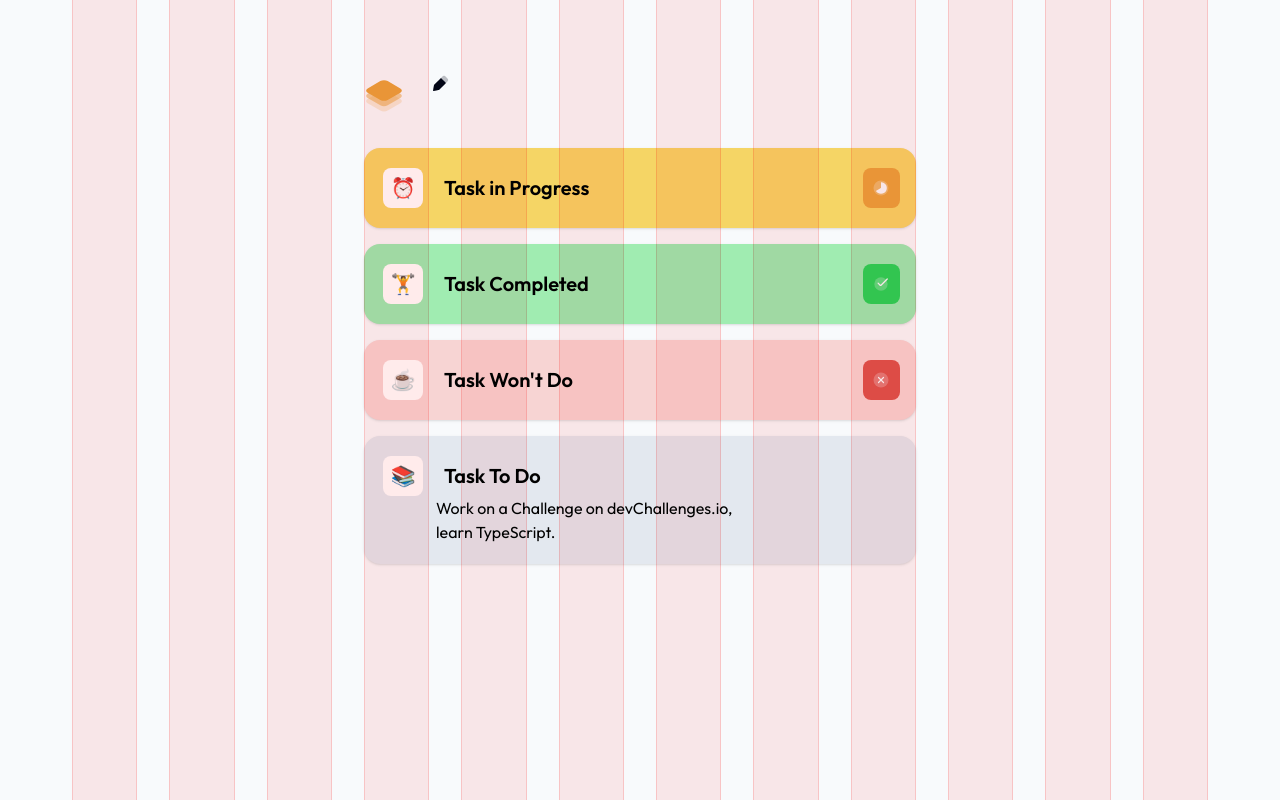
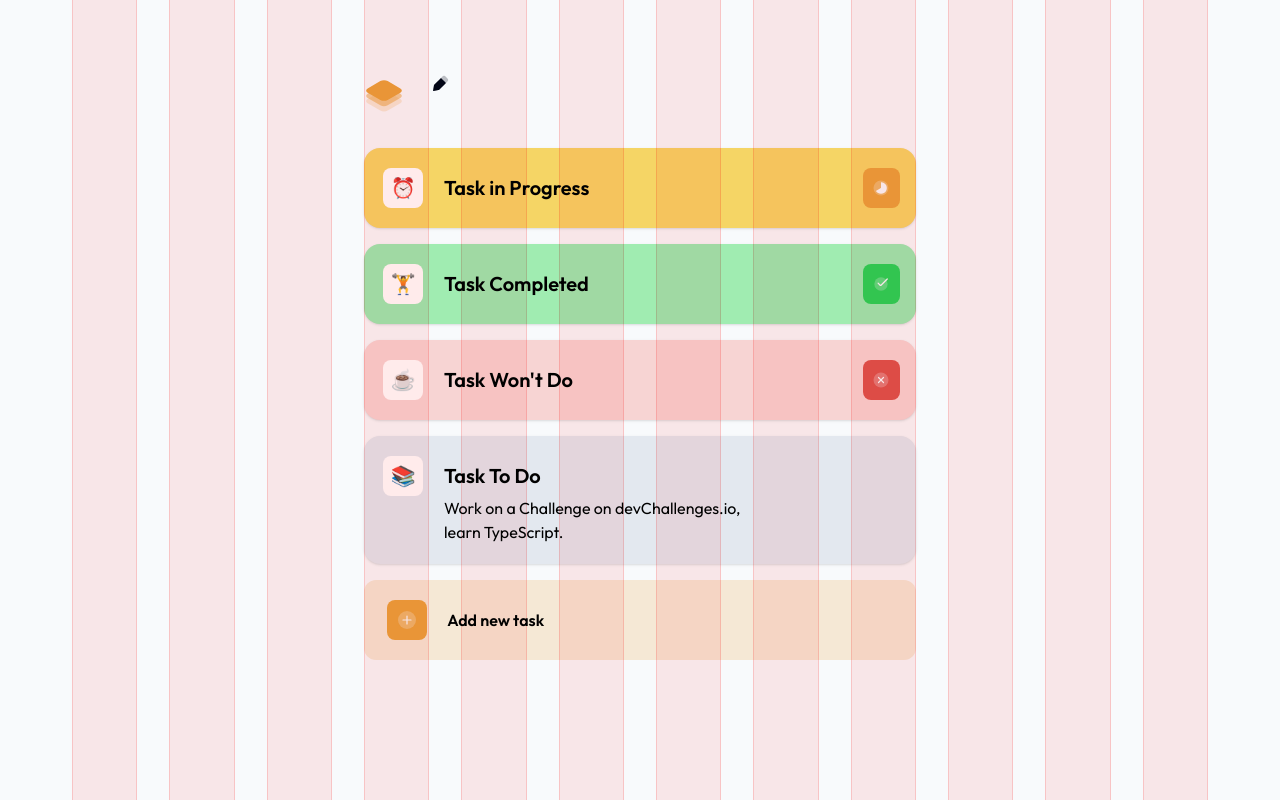
Before and after one commit to mateuszmiernik/my-task-board, a React (Vite) app in the folder frontend/: page /board/1 in a window 1280 px wide. Built offline with nearby package versions, Linux system fonts and the light colour scheme; no server answers.

Commit message:
update TaskCard.jsx and TaskList.jsx

```diff
--- a/frontend/src/pages/TaskCard.jsx
+++ b/frontend/src/pages/TaskCard.jsx
@@ -29,7 +29,7 @@ const TaskCard = ({ name, description, icon, status }) => {
                     <h3 className='text-lg font-bold'>{name}</h3>
                 </div>
                 {description && (
-                    <p className='text-base max-w-[320px] ml-14'>{description}</p>
+                    <p className='text-base max-w-[320px] ml-[4rem]'>{description}</p>
                 )}
             </div>
             {rightIconMap[status] && (
--- a/frontend/src/pages/TaskList.jsx
+++ b/frontend/src/pages/TaskList.jsx
@@ -3,10 +3,10 @@ import TaskCard from './TaskCard';
 import defaultTasks from '../data/defaultTasks';
 
 const emojiMap = {
-    ClockIcon: '⏰',        // U+23F0
-    CheckCircleIcon: '🏋️',  // U+1F3CB
-    XCircleIcon: '☕',      // U+2615
-    ClipboardIcon: '📚'     // U+1F4DA
+    ClockIcon: '⏰',
+    CheckCircleIcon: '🏋️',
+    XCircleIcon: '☕',
+    ClipboardIcon: '📚'
 };
 
 const TaskList = () => {
@@ -21,9 +21,18 @@ const TaskList = () => {
                     description={task.description}
                     status={task.status}
                     icon={emojiMap[task.icon]}
-                    rightIcon={task.rightIcon}
                 />
             ))}
+
+            <button
+                className='flex items-center gap-5 px-5 py-5 rounded-xl bg-button-add-default font-outfit text-base font-bold'
+
+            >
+                <span className='w-10 h-10 flex items-center justify-center text-lg rounded-lg bg-status-inprogress-accent ml-[0.2rem]'>
+                    <img src='../public/images/Add_round_duotone.svg' />
+                </span>
+                Add new task
+            </button>
         </div>
     )
 };
```
